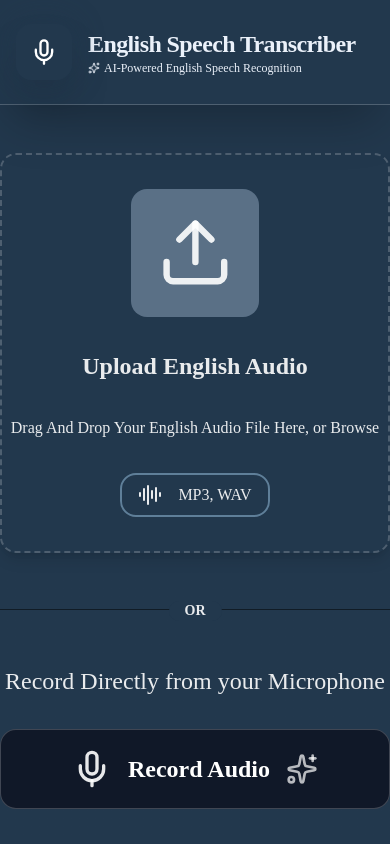
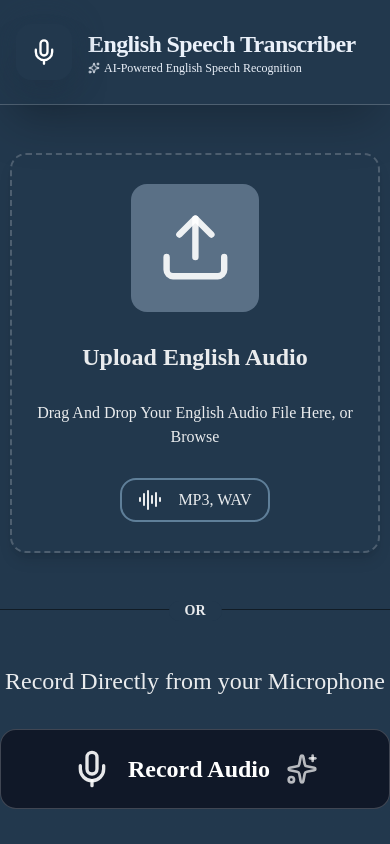
Before and after one commit to shuzeyfa/English-AudioSpeech-to-Text, a Next.js app: page / in a window 390 px wide. Built offline with nearby package versions, Linux system fonts and the light colour scheme.

Commit message:
fixing margin error in the bottom

```diff
--- a/app/page.tsx
+++ b/app/page.tsx
@@ -146,7 +146,7 @@ export default function App() {
         <div>
           <label
           htmlFor="audio-upload"
-          className=" w-full md:w-4xl h-100 z-20 my-12 mx-auto bg-secondary hover:bg-primary hover:cursor-pointer rounded-2xl border-2 border-dashed border-white/20 flex flex-col items-center justify-evenly shadow-lg hover:shadow-2xl hover:-translate-y-1 transition-transform duration-100 ease-in-out group ">
+          className=" w-[95%] md:w-4xl h-100 z-20 my-12 mx-auto bg-secondary hover:bg-primary hover:cursor-pointer rounded-2xl border-2 border-dashed border-white/20 flex flex-col items-center justify-evenly shadow-lg hover:shadow-2xl hover:-translate-y-1 transition-transform duration-100 ease-in-out group ">
             <input onChange={handleUpload} id="audio-upload" accept="audio//mp3,audio/wav" className="hidden" type="file" />
 
             <div className=" w-32 h-32 bg-[#5A7086] group-hover:bg-pulse rounded-2xl rotate-0 group-hover:rotate-6 transition-transform duration-100 ease-in-out flex flex-col items-center justify-center ">
@@ -194,7 +194,7 @@ export default function App() {
           >
             <span
               className={`
-                absolute inset-0
+                absolute inset-0 mb-4
                 bg-linear-to-r from-transparent via-white/50 to-transparent
                 -translate-x-full group-hover:translate-x-full
                 transition-transform duration-500 ease-in-out
```
